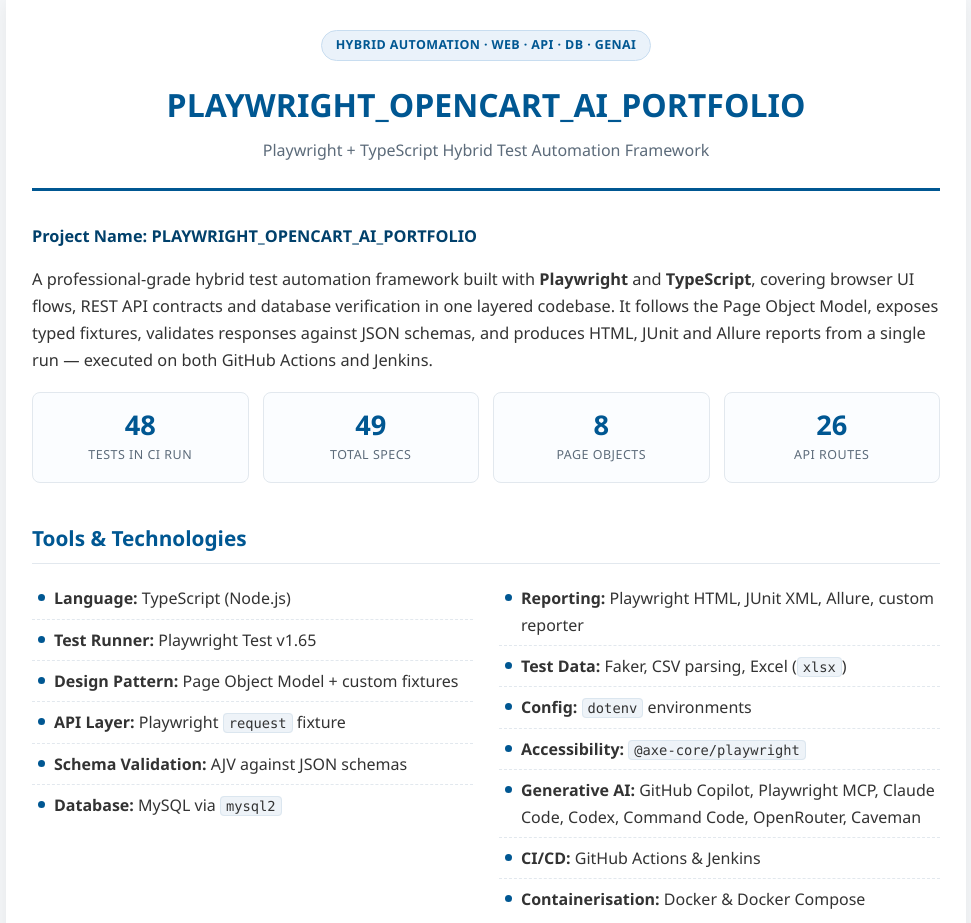
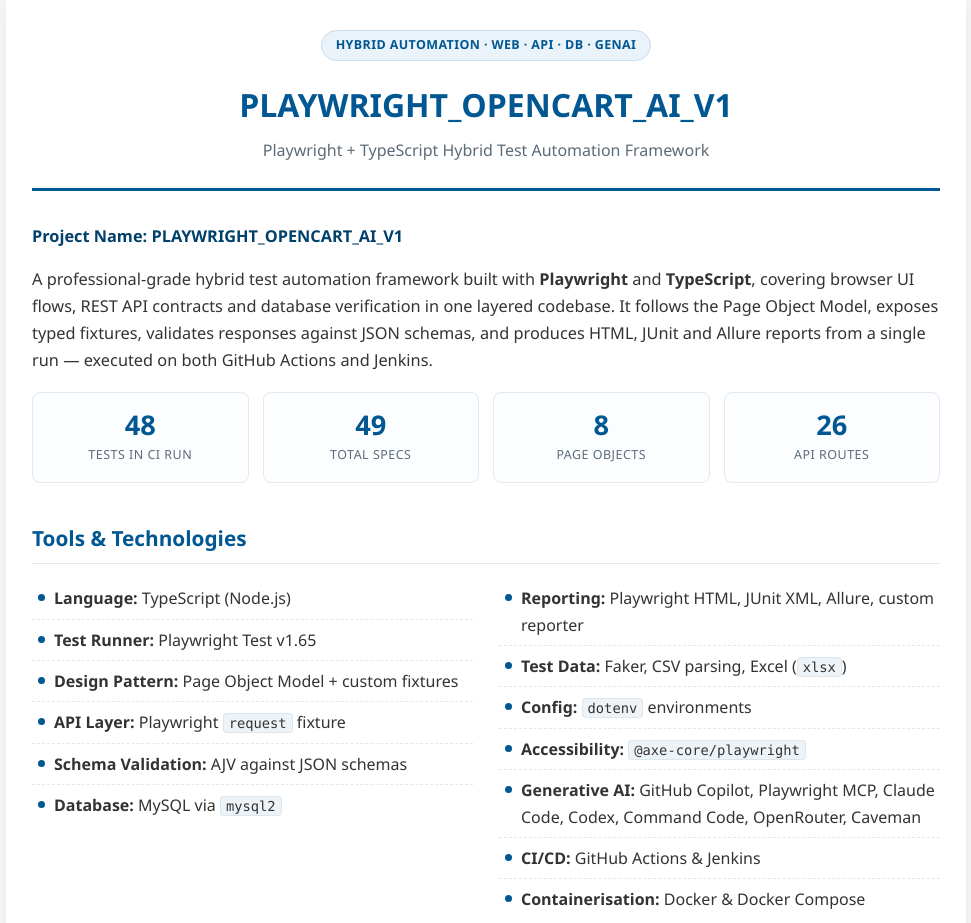
Before and after one commit to sagar-bankar/PLAYWRIGHT_OPENCART_AI_PORTFOLIO, a plain HTML site: page index.html in a window 1280 px wide. Shown: the top 923 px of the page, without its empty margins (154-1125 px from the left). Drawn offline with Linux system fonts and the light colour scheme.

Commit message:
Update index.html

```diff
--- a/index.html
+++ b/index.html
@@ -3,7 +3,7 @@
   <head>
     <meta charset="UTF-8" />
     <meta name="viewport" content="width=device-width, initial-scale=1.0" />
-    <title>PLAYWRIGHT_OPENCART_AI_PORTFOLIO | Hybrid Test Automation Framework</title>
+    <title>PLAYWRIGHT_OPENCART_AI_V1 | Hybrid Test Automation Framework</title>
     <style>
       :root {
         --brand: #005792;
@@ -236,12 +236,12 @@
     <div class="container">
       <header class="hero">
         <span class="badge">Hybrid Automation &middot; Web &middot; API &middot; DB &middot; GenAI</span>
-        <h1>PLAYWRIGHT_OPENCART_AI_PORTFOLIO</h1>
+        <h1>PLAYWRIGHT_OPENCART_AI_V1</h1>
         <p class="subtitle">Playwright + TypeScript Hybrid Test Automation Framework</p>
       </header>
 
       <div class="section">
-        <h3>Project Name: <strong>PLAYWRIGHT_OPENCART_AI_PORTFOLIO</strong></h3>
+        <h3>Project Name: <strong>PLAYWRIGHT_OPENCART_AI_V1</strong></h3>
         <p class="lead">
           A professional-grade hybrid test automation framework built with
           <strong>Playwright</strong> and <strong>TypeScript</strong>, covering browser UI
```
